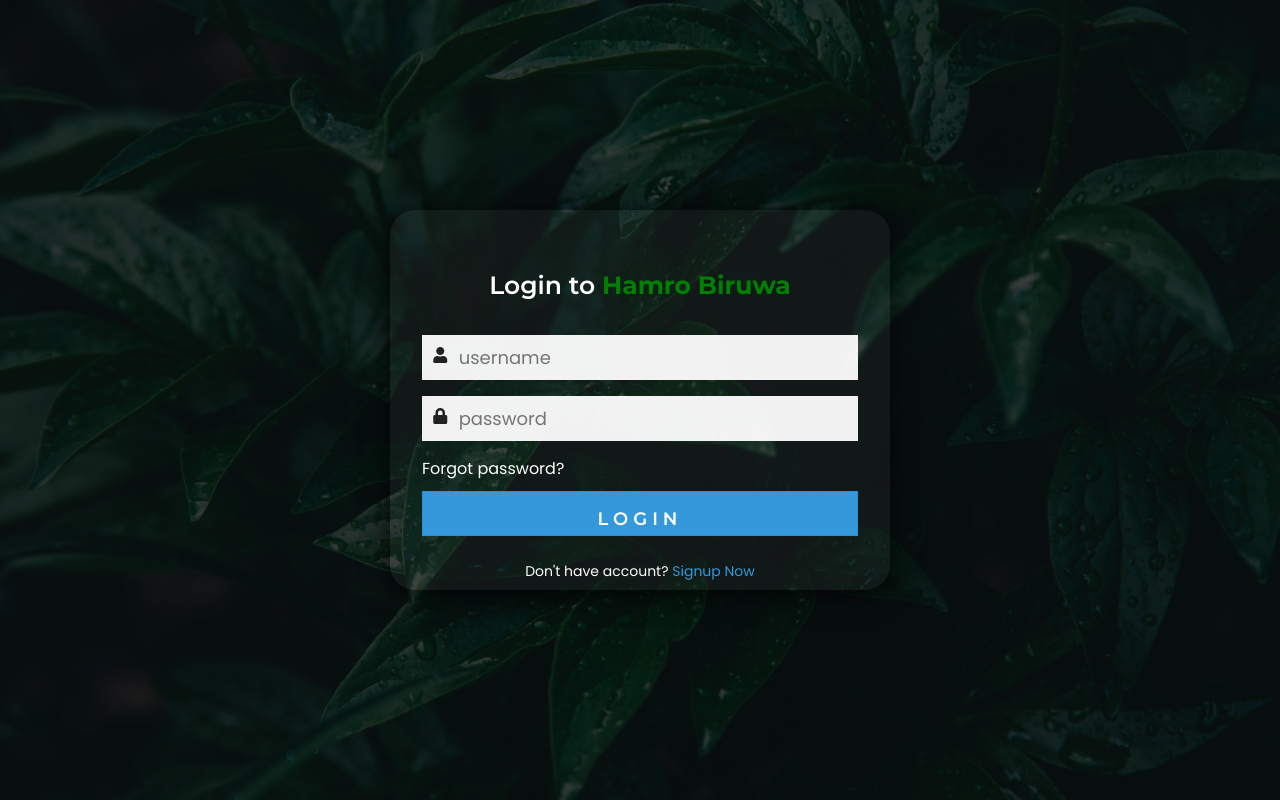
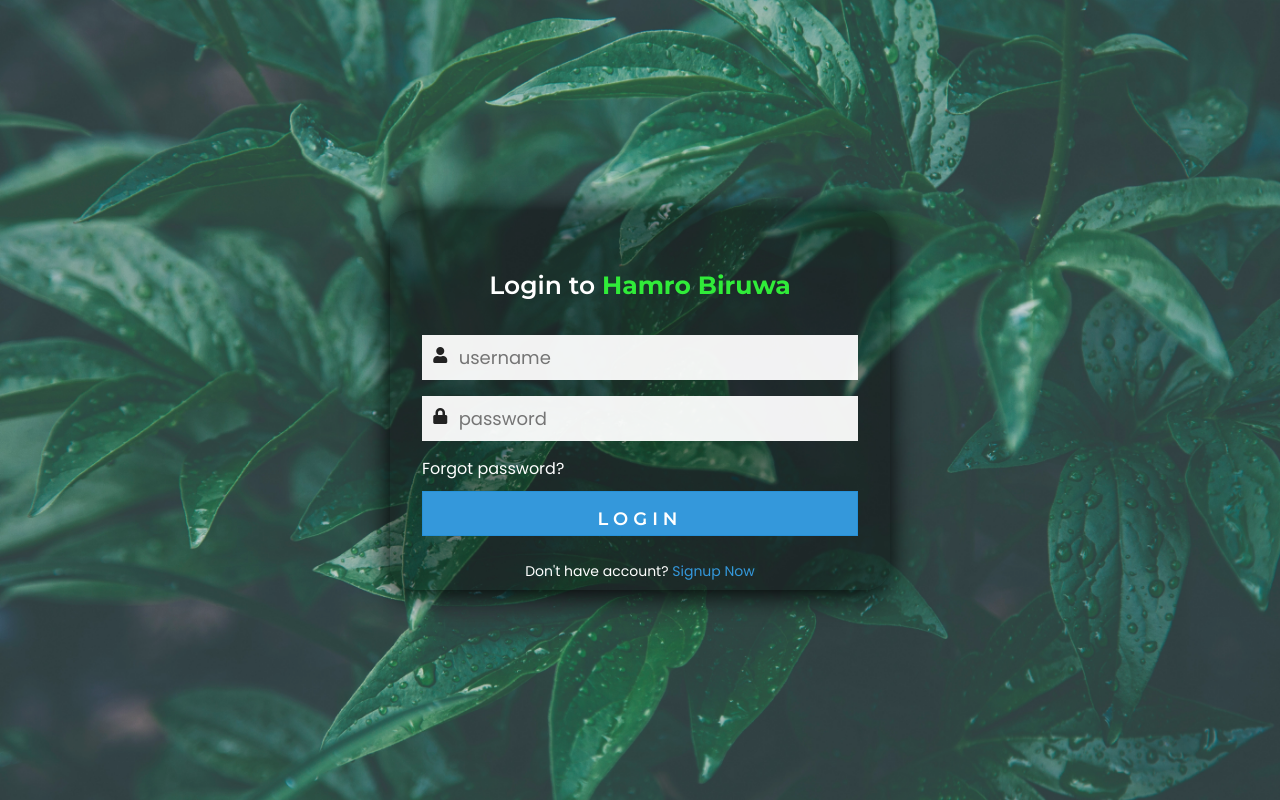
Before and after one commit to Dpaace/Hamro_Biruwa, a Django app: page /login/ in a window 1280 px wide. Run offline with Django 4.2, Linux system fonts and the light colour scheme.

Commit message:
Updating the files for Django Implementation

```diff
--- a/Biruwa/Biruwa/settings.py
+++ b/Biruwa/Biruwa/settings.py
@@ -117,7 +117,7 @@ USE_TZ = True
 # https://docs.djangoproject.com/en/4.0/howto/static-files/
 
 STATIC_URL = 'static/'
-# STATIC_ROOT = BASE_DIR, 'static',
+# STATIC_ROOT = os.path.join(BASE_DIR, 'Biruwa\static')
 STATICFILES_DIRS=[
     os.path.join(BASE_DIR,'static')
 ]
--- a/Biruwa/Hamro/templates/login.html
+++ b/Biruwa/Hamro/templates/login.html
@@ -11,7 +11,7 @@
    <body>
       <div class="bg-img">
          <div class="container">
-            <header>Login to <b><span style="color: green;">Hamro Biruwa</span></b></header>
+            <header>Login to <b><span style="color: rgb(48, 236, 57);">Hamro Biruwa</span></b></header>
             {% comment %} <form method="post" enctype="multipart/form-data" action="{% url 'Hamro:login' %}">
                {% csrf_token %} {% endcomment %}
                <div class="field">
--- a/Biruwa/static/css/login.css
+++ b/Biruwa/static/css/login.css
@@ -8,28 +8,51 @@
 
 .container{
   border-radius: 25px;
-  background: #73AD21;
+  /* background: #73AD21; */
   padding: 20px;
   width: 200px;
   height: 380px;
 }
 
-.bg-img{
-  background: url("Images/login.jpg");
+/* .bg-img{
+  background: url("/static/Images/login.jpg");
   height: 100vh;
   background-size: cover;
   background-position: center;
+
 }
 
-.bg-img:after{
+.bg-img::before{
   position: absolute;
   content: '';
   top: 0;
   left: 0;
   height: 100%;
   width: 100%;
-  background: rgba(0,0,0,0.7);
+  opacity: 0.5;
+} */
+
+.bg-img {
+  position: relative;
+  height: 100vh;
+  width: 100%;
+  display: flex;
+  align-items: center;
+  justify-content: center;
 }
+
+.bg-img::before {
+    content: "";
+    background-image: url("/static/Images/login.jpg");
+    background-size: cover;
+    position: absolute;
+    top: 0px;
+    right: 0px;
+    bottom: 0px;
+    left: 0px;
+    opacity: 0.9;
+}
+
 
 .container{
   position: absolute;
@@ -40,8 +63,8 @@
   padding: 60px 32px;
   width: 500px;
   transform: translate(-50%,-50%);
-  background: rgba(255,255,255,0.04);
-  box-shadow: -1px 4px 28px 0px rgba(0,0,0,0.75);
+  background: rgba(0, 0, 0, 0.4);
+  box-shadow: -1px 4px 28px 0px rgba(0,0,0,1);
 }
 
 .container header{
```
Also changed, not shown: Biruwa/Hamro/templates/homepage.html (+26 -26 lines), Biruwa/static/css/homepagestyle.css (+12 -7 lines).
